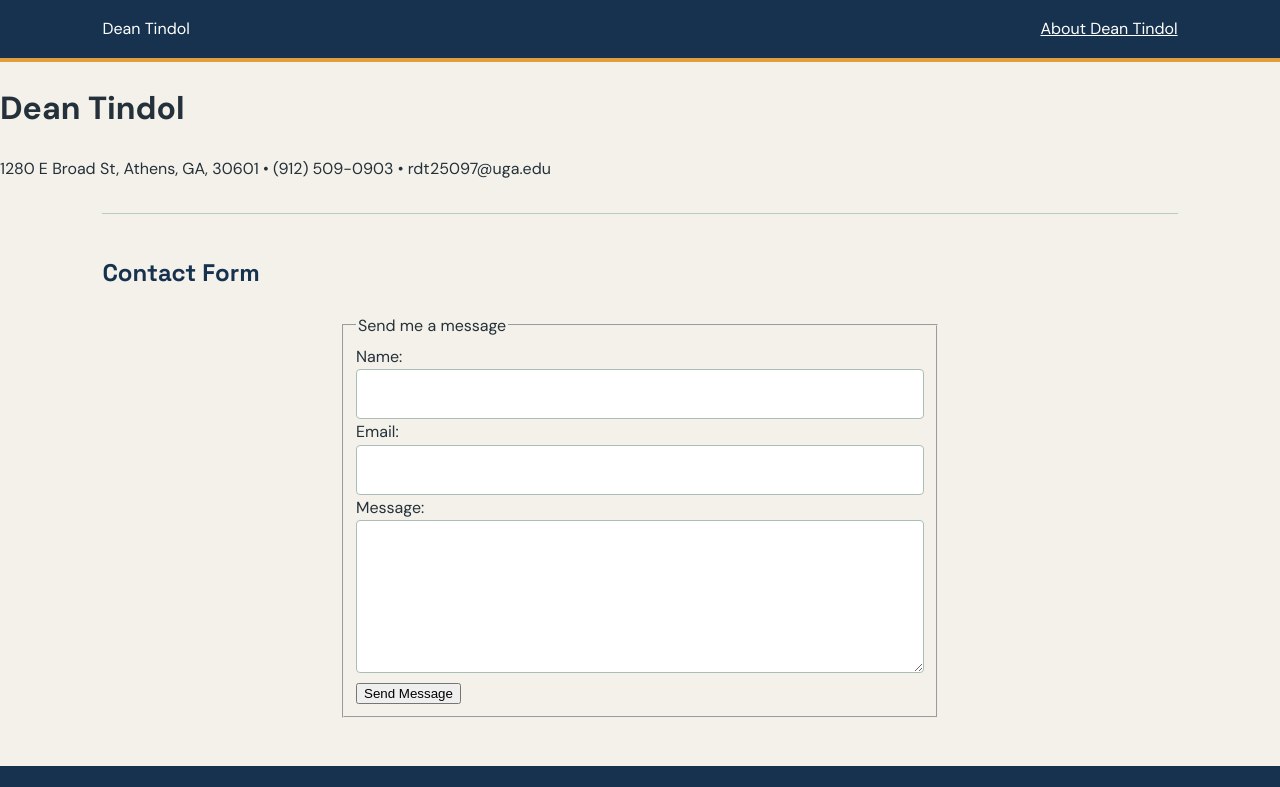
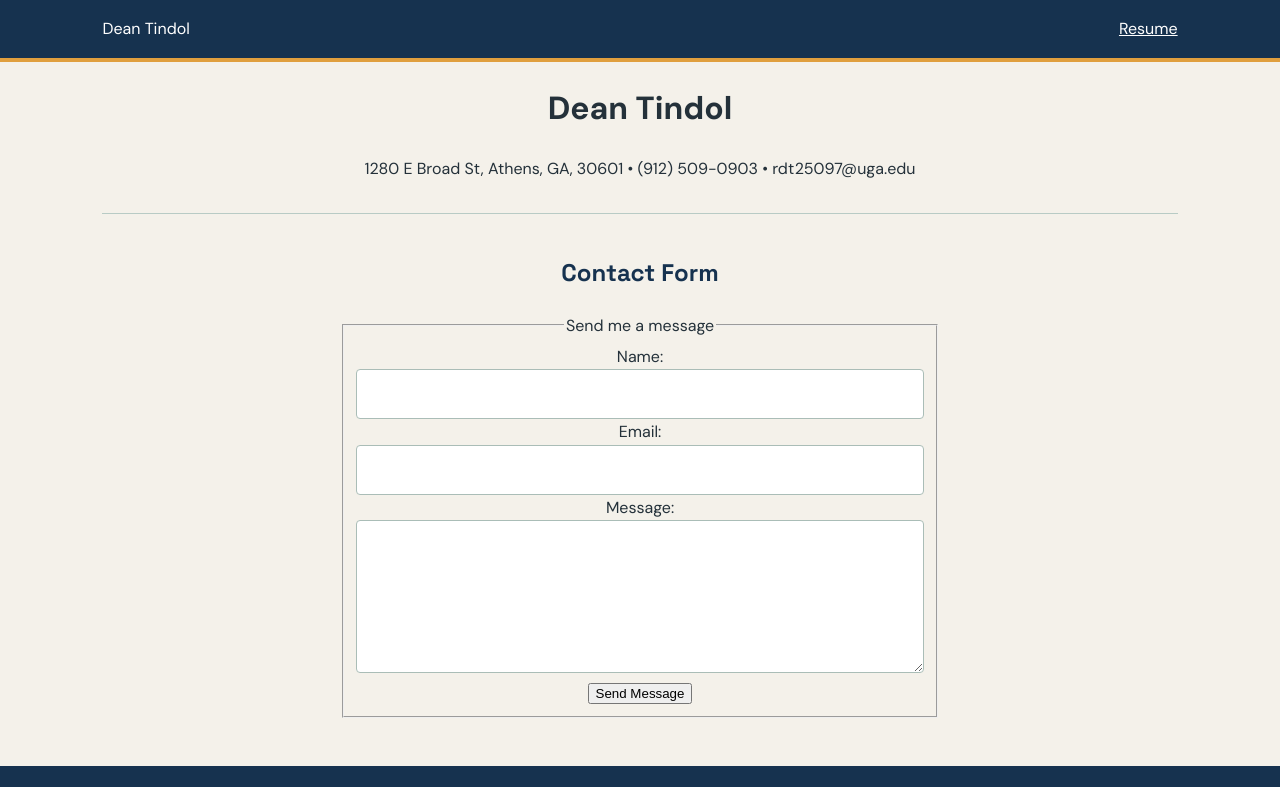
Before and after one commit to deantindol/deantindol.github.io, a website: page contact.html in a window 1280 px wide. Shown: the top 787 px of the page. Drawn offline with Linux system fonts and the light colour scheme.

Commit message:
changes from peer reviews

```diff
--- a/contact.html
+++ b/contact.html
@@ -13,16 +13,16 @@
   <body>
     <nav>
       <p>Dean Tindol</p>
-      <p><a href="index.html">About Dean Tindol</a></p>
+      <p><a href="index.html">Resume</a></p>
     </nav>
 
-    <h1>Dean Tindol</h1>
-    <p>1280 E Broad St, Athens, GA, 30601 &bull; (912) 509-0903 &bull; rdt25097@uga.edu</p>
+    <h1 class="contact-heading">Dean Tindol</h1>
+    <p class="contact-details">1280 E Broad St, Athens, GA, 30601 &bull; (912) 509-0903 &bull; rdt25097@uga.edu</p>
 
     <hr>
 
-    <section>
-      <h2>Contact Form</h2>
+    <section class="contact-section">
+      <h2 class="contact-title">Contact Form</h2>
       <form class="one-col" method="POST" action="https://formsubmit.co/rdt25097@uga.edu">
         <fieldset>
           <legend>Send me a message</legend>
--- a/css/style.css
+++ b/css/style.css
@@ -151,6 +151,16 @@ section {
 }
 
 /**************   Contact Page   *****************/
+.contact-heading,
+.contact-details,
+.contact-title {
+  text-align: center;
+}
+
+.contact-section {
+  text-align: center;
+}
+
 .one-col {
   display: grid;
   grid-template-columns: 1fr;
```
Also changed, not shown: index.html (+3 -2 lines).
